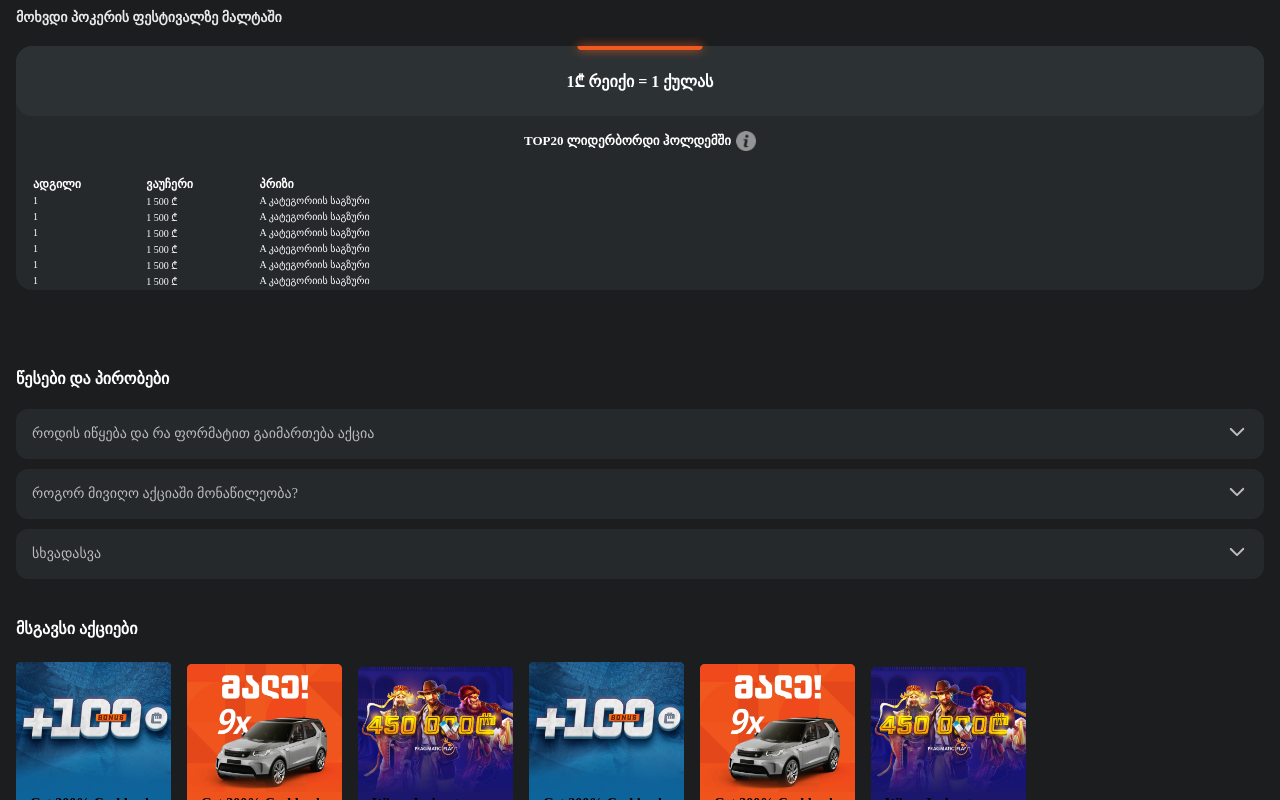
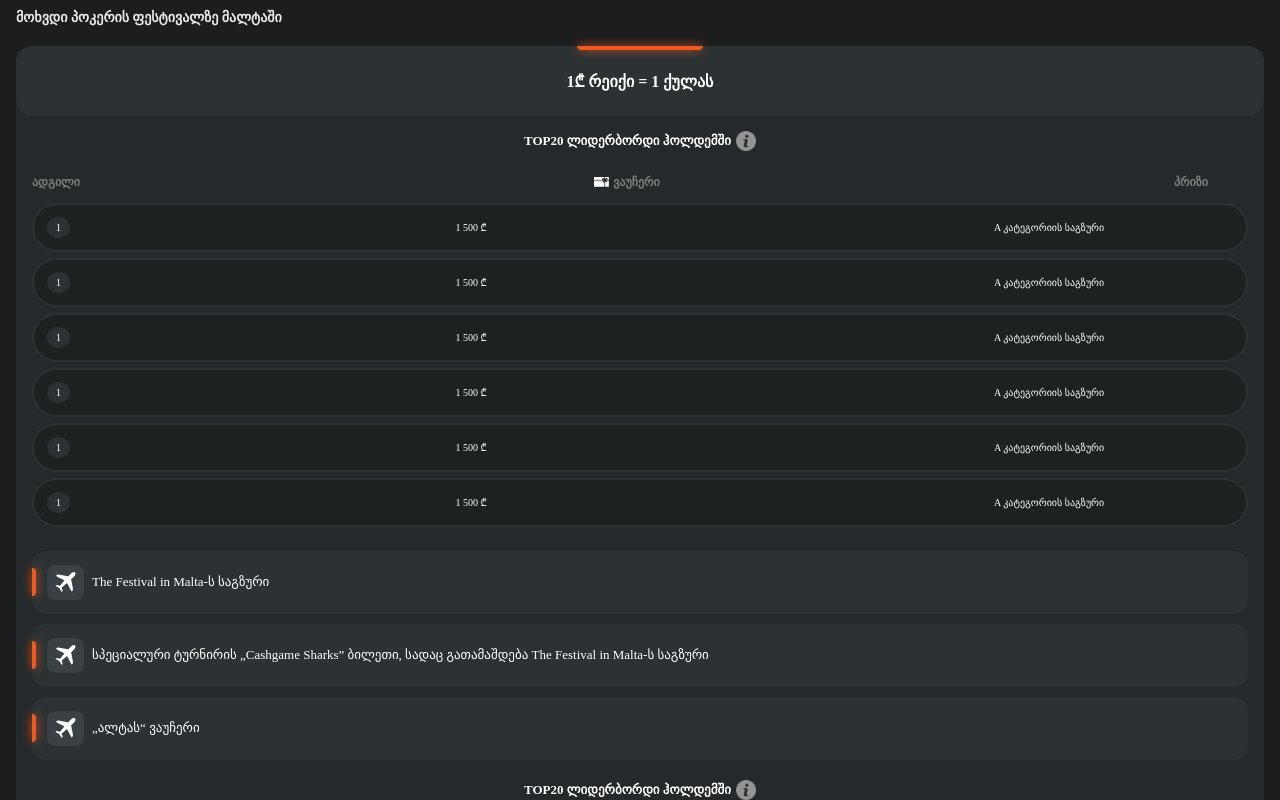
Before and after one commit to gengashvili/poker-legends-malta, a React (Vite) app: page / in a window 1280 px wide. Shown: the part 840-1640 px from the top of the page. Built offline with nearby package versions, Linux system fonts and the light colour scheme.

Commit message:
add leaderBoard and ticketBoard components at home page

```diff
--- a/src/pages/Home/Home.jsx
+++ b/src/pages/Home/Home.jsx
@@ -1,6 +1,7 @@
 import React from "react";
 import styled from "styled-components";
 import LeaderBoard from "./LeaderBoard";
+import TicketsBoard from "./TicketsBoard";
 
 export default function Home() {
   return (
@@ -9,7 +10,13 @@ export default function Home() {
         <div className="line"></div>
         <h3>1₾ რეიქი = 1 ქულას</h3>
       </Heading>
-      <LeaderBoard/>
+      <LeaderBoard />
+      <TicketsBoard />
+      <LeaderBoard />
+      <TicketsBoard />
+      <LinkText>
+        * ლიდერბორდის შედეგები განახლდება <span>პოკერის ლობიში</span>
+      </LinkText>
     </Container>
   );
 }
@@ -18,9 +25,11 @@ const Container = styled.div`
   background-color: #25292b;
   border-radius: 16px;
   margin: 0 16px;
+  padding-bottom: 20px;
+  color: #ffffff;
 `;
 
-const Heading = styled.h3`
+const Heading = styled.div`
   background-color: #2c3234;
   border-radius: 16px;
   text-align: center;
@@ -28,7 +37,6 @@ const Heading = styled.h3`
   position: relative;
   h3 {
     font-size: 16px;
-    color: #ffffff;
   }
   .line {
     width: 125px;
@@ -42,3 +50,14 @@ const Heading = styled.h3`
     box-shadow: 0px 0px 10px #ef5a21;
   }
 `;
+
+const LinkText = styled.div`
+margin: 0 auto;
+  max-width: 80%;
+  font-size: 13px;
+  text-align: center;
+  span {
+    color: #ef5a21;
+    text-decoration: underline;
+  }
+`;
--- a/src/pages/Home/LeaderBoard.jsx
+++ b/src/pages/Home/LeaderBoard.jsx
@@ -9,41 +9,46 @@ export default function LeaderBoard() {
         <img src="/assets/example-icon.png" alt="example icon" />
       </Heading>
       <Board>
-        <tr>
-          <th>ადგილი</th>
-          <th>ვაუჩერი</th>
-          <th>პრიზი</th>
-        </tr>
-        <tr>
-          <td>1</td>
-          <td>1 500 ₾</td>
-          <td>A კატეგორიის საგზური</td>
-        </tr>
-        <tr>
-          <td>1</td>
-          <td>1 500 ₾</td>
-          <td>A კატეგორიის საგზური</td>
-        </tr>
-        <tr>
-          <td>1</td>
-          <td>1 500 ₾</td>
-          <td>A კატეგორიის საგზური</td>
-        </tr>
-        <tr>
-          <td>1</td>
-          <td>1 500 ₾</td>
-          <td>A კატეგორიის საგზური</td>
-        </tr>
-        <tr>
-          <td>1</td>
-          <td>1 500 ₾</td>
-          <td>A კატეგორიის საგზური</td>
-        </tr>
-        <tr>
-          <td>1</td>
-          <td>1 500 ₾</td>
-          <td>A კატეგორიის საგზური</td>
-        </tr>
+        <div>
+          <h6>ადგილი</h6>
+          <h6>
+            <img src="/assets/vaucheri.png" alt="vaucheri" />
+            ვაუჩერი
+          </h6>
+          <h6>პრიზი</h6>
+        </div>
+        <ul>
+          <li>
+            <p>1</p>
+            <p>1 500 ₾</p>
+            <p>A კატეგორიის საგზური</p>
+          </li>
+          <li>
+            <p>1</p>
+            <p>1 500 ₾</p>
+            <p>A კატეგორიის საგზური</p>
+          </li>
+          <li>
+            <p>1</p>
+            <p>1 500 ₾</p>
+            <p>A კატეგორიის საგზური</p>
+          </li>
+          <li>
+            <p>1</p>
+            <p>1 500 ₾</p>
+            <p>A კატეგორიის საგზური</p>
+          </li>
+          <li>
+            <p>1</p>
+            <p>1 500 ₾</p>
+            <p>A კატეგორიის საგზური</p>
+          </li>
+          <li>
+            <p>1</p>
+            <p>1 500 ₾</p>
+            <p>A კატეგორიის საგზური</p>
+          </li>
+        </ul>
       </Board>
     </Wrapper>
   );
@@ -51,8 +56,7 @@ export default function LeaderBoard() {
 
 const Wrapper = styled.div`
   margin: 15px 0 0 0;
-  color: #FFFFFF;
-
+  color: #ffffff;
 `;
 
 const Heading = styled.div`
@@ -69,22 +73,52 @@ const Heading = styled.div`
   }
 `;
 
-const Board = styled.table`
-  margin: 24px 15px;
-  tr {
-    text-align: left;
-    /* :not(:first-child){
-      color: red;
-    } */
+const Board = styled.div`
+  margin: 24px 16px;
+  div {
+    display: flex;
+    justify-content: space-between;
+    align-items: center;
+    margin-bottom: 13px;
+    h6 {
+      font-size: 12px;
+      color: #7d7d7d;
+      display: flex;
+      align-items: center;
+      :last-child {
+        margin-right: 40px;
+      }
+      img {
+        width: 15px;
+        height: 10px;
+        margin-right: 4px;
+      }
+    }
   }
-  th,
-  td {
-    width: 33%;
-  }
-  th {
-    font-size: 12px;
-  }
-  td {
-    font-size: 10px;
+  ul {
+    li {
+      display: flex;
+      justify-content: space-between;
+      align-items: center;
+      background-color: #1e2122;
+      border-radius: 76px;
+      padding: 12px 20px 12px 13px;
+      border: 2px solid #2c3234;
+      :not(:first-child) {
+        margin-top: 6px;
+      }
+      p {
+        font-size: 10px;
+        :first-child {
+          border-radius: 50%;
+          background-color: #2c3234;
+          padding: 5px 9px;
+        }
+        :last-child {
+          width: 30%;
+          text-align: center;
+        }
+      }
+    }
   }
 `;
--- /dev/null
+++ b/src/pages/Home/TicketsBoard.jsx
@@ -0,0 +1,56 @@
+import styled from "styled-components";
+
+export default function TicketsBoard() {
+  return (
+    <StyledBoard>
+      <div>
+        <span className="line"></span>
+        <img src="/assets/travel-icon-sm.png" alt="airplane icon" />
+        <p>The Festival in Malta-ს საგზური</p>
+      </div>
+      <div>
+        <span className="line"></span>
+        <img src="/assets/travel-icon-sm.png" alt="airplane icon" />
+        <p>სპეციალური ტურნირის „Cashgame Sharks” ბილეთი, სადაც გათამაშდება The Festival in Malta-ს საგზური</p>
+      </div>
+      <div>
+        <span className="line"></span>
+        <img src="/assets/travel-icon-sm.png" alt="airplane icon" />
+        <p>„ალტას“ ვაუჩერი</p>
+      </div>
+    </StyledBoard>
+  );
+}
+
+const StyledBoard = styled.div`
+  margin: 20px 16px;
+  color: #ffffff;
+  font-size: 13px;
+  div {
+    padding: 14px 12px 14px 0;
+    border-radius: 14px;
+    background-color: #2c3234;
+    display: flex;
+    align-items: center;
+    position: relative;
+    :not(:first-child) {
+      margin-top: 10px;
+    }
+    img {
+      width: 37px;
+      height: 35px;
+      margin: 0 8px 0 15px;
+    }
+    .line {
+      width: 4px;
+      height: 28px;
+      background-color: #ef5a21;
+      border-radius: 0 4px 4px 0;
+      position: absolute;
+      left: 0;
+      top: 50%;
+      transform: translatey(-50%);
+      box-shadow: 0px 0px 10px #ef5a21;
+    }
+  }
+`;
```
